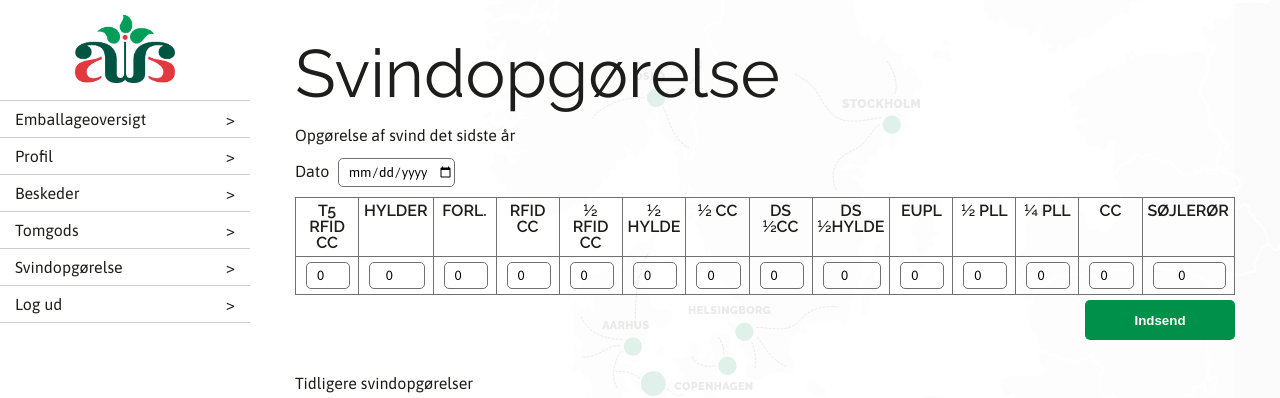
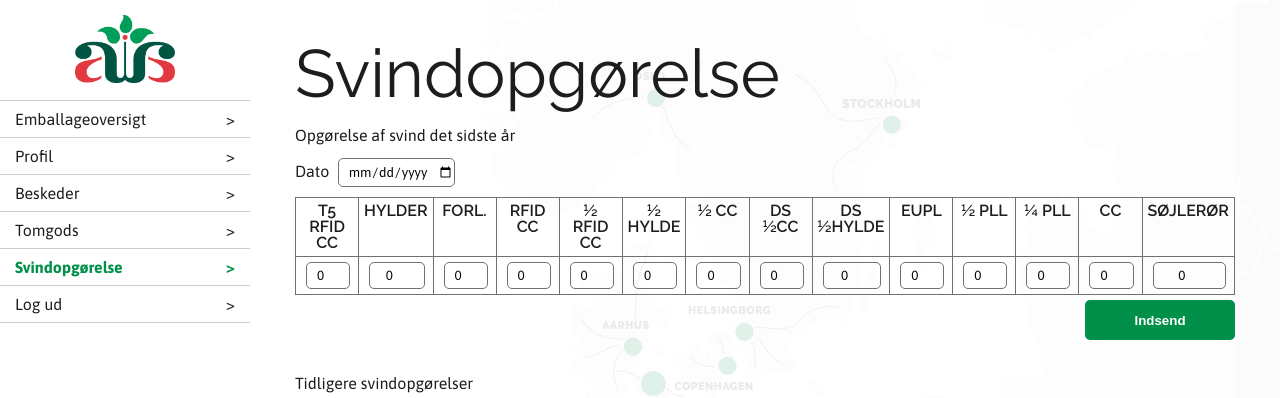
Before and after one commit to Surkrit/aa-emballage-app, a React (Create React App) app: page /Customer/Svind in a window 1280 px wide. Shown: the top 398 px of the page. Built offline with nearby package versions, Linux system fonts and the light colour scheme.

Commit message:
Active class, Link udskiftet med NavLink

```diff
--- a/src/components/NavAdmin.js
+++ b/src/components/NavAdmin.js
@@ -1,19 +1,23 @@
 import "../style/App.css";
 import logo from '../images/aa-logo-big.png'; // with import
 import {
-  Link
+  NavLink
 } from "react-router-dom";
 
 function NavAdmin() {
   return (
     <div className="nav">
-      <Link to="/Admin/Home"><img src={logo} className="app-logo" alt="logo" /> </Link>
+      <NavLink to="/Admin/Home"><img src={logo} className="app-logo" alt="logo" /> </NavLink>
         <ul>
             <li>
-               <Link to="/Admin/Home">Beskeder</Link>
-               <Link to="/Admin/Terms">Vilkår</Link>
-               <Link to="/Admin/Prices">Prisliste</Link>
-               <Link to="/">Logout</Link>
+               <NavLink to="/Admin/Home" activeClassName="active">Beskeder</NavLink>
+               <NavLink to="/Admin/Terms" activeClassName="active">Vilkår</NavLink>
+               <NavLink to="/Admin/Prices" activeClassName="active">Prisliste</NavLink>
+               <NavLink to="/" activeStyle={{
+                textDecoration: "none",
+                color: "inherit",
+                fontWeight: "normal"
+              }}>Logout</NavLink>
             </li>
          </ul>
     </div>
--- a/src/components/NavCustomer.js
+++ b/src/components/NavCustomer.js
@@ -1,21 +1,25 @@
 import "../style/App.css";
 import logo from '../images/aa-logo-big.png'; // with import
 import {
-  Link
+  NavLink
 } from "react-router-dom";
 
 function NavCustomer() {
   return (
     <div className="nav">
-      <Link to="/Customer/Home"><img src={logo} className="app-logo" alt="logo" /> </Link>
+      <NavLink to="/Customer/Home"><img src={logo} className="app-logo" alt="logo" /> </NavLink>
       <ul>
-            <li>
-               <Link to="/Customer/Home">Emballageoversigt</Link>
-               <Link to="/Customer/Profile">Profil</Link>
-               <Link to="/Customer/Message">Beskeder</Link>
-               <Link to="/Customer/Tomgods">Tomgods</Link>
-               <Link to="/Customer/Svind">Svindopgørelse</Link>
-               <Link to="/">Log ud</Link>
+            <li activeClassName="active">
+               <NavLink to="/Customer/Home" activeClassName="active">Emballageoversigt</NavLink>
+               <NavLink to="/Customer/Profile" activeClassName="active">Profil</NavLink>
+               <NavLink to="/Customer/Message" activeClassName="active">Beskeder</NavLink>
+               <NavLink to="/Customer/Tomgods" activeClassName="active">Tomgods</NavLink>
+               <NavLink to="/Customer/Svind" activeClassName="active">Svindopgørelse</NavLink>
+               <NavLink to="/" activeStyle={{
+                textDecoration: "none",
+                color: "inherit",
+                fontWeight: "normal"
+              }}>Log ud</NavLink>
             </li>
          </ul>
     </div>
--- a/src/style/App.css
+++ b/src/style/App.css
@@ -142,10 +142,6 @@ p {
       align-self: center;
 }
 
-.active {
-  color: #00904A;
-}
-
 .nav {
   width: 250px;
   display: -webkit-box;
@@ -158,7 +154,7 @@ p {
   text-align: center;
 }
 
-.nav ul, .nav li {
+.nav ul li {
   list-style-type: none;
   display: -webkit-box;
   display: -ms-flexbox;
@@ -172,7 +168,12 @@ p {
   width: 250px;
 }
 
-.nav li a {
+.nav ul li .active {
+  color: #00904A;
+  font-weight: bold;
+}
+
+.nav ul li a {
   display: -webkit-box;
   display: -ms-flexbox;
   display: flex;
@@ -183,15 +184,15 @@ p {
   color: #1d1d1b;
 }
 
-.nav li a:nth-child(1) {
+.nav ul li a:nth-child(1) {
   border-top: solid 1px #cccccc;
 }
 
-.nav li a:hover {
+.nav ul li a:hover {
   color: #00904A;
 }
 
-.nav li a::after {
+.nav ul li a::after {
   content: ">";
 }
 
--- a/src/style/components/_Nav.scss
+++ b/src/style/components/_Nav.scss
@@ -17,24 +17,23 @@
   align-self: center;
 }
 
-.active {
-  color: #00904A;
-}
-
 .nav {
     width: 250px;
     display: flex;
     flex-direction: column;
     text-align: center;
-    ul, li {
+    ul {
+    li {
       list-style-type: none;
       display: flex;
       flex-direction: column;
       margin: 0;
       padding: 0;
       width: 250px;
-    }
-    li {
+      .active {
+        color: $primary-color;
+        font-weight: bold;
+      }
       a {
         display: flex;
         padding: 10px 15px;
@@ -42,6 +41,7 @@
         border-bottom: solid 1px #cccccc;
         text-decoration: none;
         color: #1d1d1b;
+
         &:nth-child(1) {
           border-top: solid 1px #cccccc;
         }
@@ -54,3 +54,4 @@
       }
     }
 }
+}
```
Also changed, not shown: 1 other file (tests, documents, lock files or other folders).
